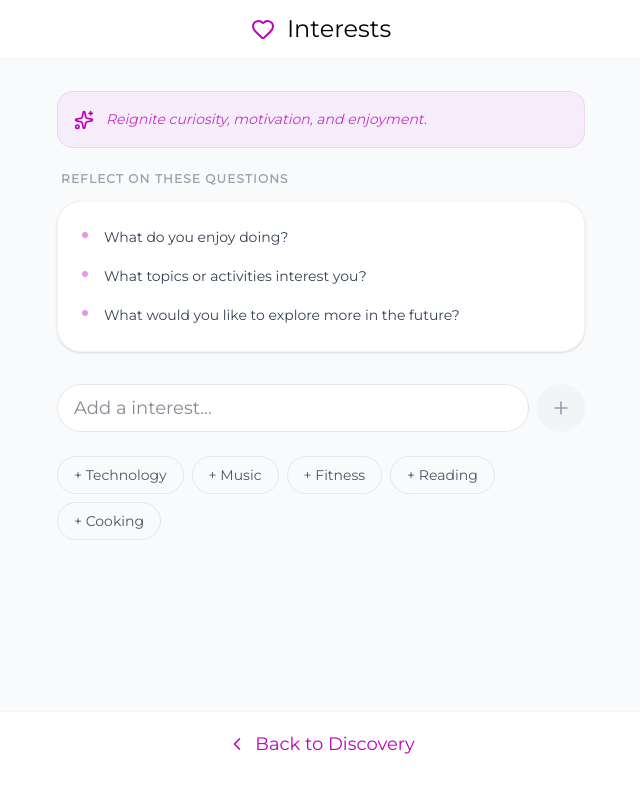
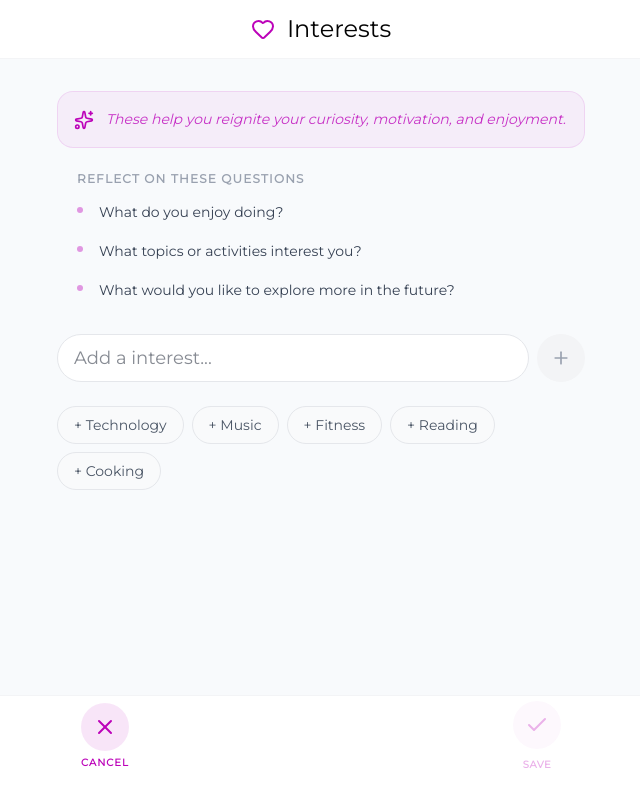
Before and after one commit to Scottish-Tech-Army/BulildU, a Next.js app: page /discovery/interests in a window 1280 px wide. Shown: the whole page, without its empty margins (319-959 px from the left). Built offline with nearby package versions, Linux system fonts and the light colour scheme.

Commit message:
feat: Implement explicit save for discovery pillar items, introduce a celebration screen, and refine discovery status calculation.

```diff
--- a/src/app/discovery/[pillar]/page.tsx
+++ b/src/app/discovery/[pillar]/page.tsx
@@ -5,8 +5,7 @@ import { useRouter, useParams } from "next/navigation";
 import { FullScreenLayout } from "@/components/layouts/FullScreenLayout";
 import {
   getDiscoveryData,
-  addDiscoveryItem,
-  removeDiscoveryItem,
+  saveDiscoveryData,
   type DiscoveryPillar,
 } from "@/lib/storage";
 import {
@@ -15,11 +14,12 @@ import {
   Sparkles,
   Heart,
   Compass,
-  ChevronLeft,
   X,
   Plus,
+  Check,
   type LucideIcon,
 } from "lucide-react";
+import { CelebrationScreen } from "@/components/ui/CelebrationScreen";
 
 // Pillar configuration
 interface PillarConfig {
@@ -29,6 +29,8 @@ interface PillarConfig {
   purpose: string;
   questions: string[];
   suggestions: string[];
+  celebrationTitle: string;
+  celebrationSubtitle: string;
 }
 
 const PILLAR_CONFIG: Record<DiscoveryPillar, PillarConfig> = {
@@ -36,7 +38,7 @@ const PILLAR_CONFIG: Record<DiscoveryPillar, PillarConfig> = {
     title: "Skills",
     singular: "skill",
     icon: Wrench,
-    purpose: "Help you recognise what you can already do.",
+    purpose: "These help you recognise what you can already do.",
     questions: [
       "What are you good at – at home, work, or in everyday life?",
       "What do people often come to you for?",
@@ -49,12 +51,14 @@ const PILLAR_CONFIG: Record<DiscoveryPillar, PillarConfig> = {
       "Creativity",
       "Leadership",
     ],
+    celebrationTitle: "Skills Unlocked!",
+    celebrationSubtitle: "You've recognised what you're capable of. These skills are the building blocks of your potential.",
   },
   qualities: {
     title: "Qualities",
     singular: "quality",
     icon: Star,
-    purpose: "Build confidence by identifying personal strengths and character traits.",
+    purpose: "Build your confidence by identifying personal strengths and character traits.",
     questions: [
       "What personal qualities describe you?",
       "When have you shown resilience, kindness, leadership, or creativity?",
@@ -67,12 +71,14 @@ const PILLAR_CONFIG: Record<DiscoveryPillar, PillarConfig> = {
       "Patient",
       "Honest",
     ],
+    celebrationTitle: "Strengths Recognised!",
+    celebrationSubtitle: "Your qualities define your character. Acknowledging them is a powerful step toward self-belief.",
   },
   values: {
     title: "Values",
     singular: "value",
     icon: Compass,
-    purpose: "Help you understand what truly matters to you.",
+    purpose: "These help you understand what truly matters to you.",
     questions: [
       "What matters most to you in life right now?",
       "What do you want more of in your future?",
@@ -85,12 +91,14 @@ const PILLAR_CONFIG: Record<DiscoveryPillar, PillarConfig> = {
       "Security",
       "Freedom",
     ],
+    celebrationTitle: "Compass Set!",
+    celebrationSubtitle: "Knowing your values helps you make choices that align with your true self.",
   },
   interests: {
     title: "Interests",
     singular: "interest",
     icon: Heart,
-    purpose: "Reignite curiosity, motivation, and enjoyment.",
+    purpose: "These help you reignite your curiosity, motivation, and enjoyment.",
     questions: [
       "What do you enjoy doing?",
       "What topics or activities interest you?",
@@ -103,6 +111,8 @@ const PILLAR_CONFIG: Record<DiscoveryPillar, PillarConfig> = {
       "Reading",
       "Cooking",
     ],
+    celebrationTitle: "Passions Ignited!",
+    celebrationSubtitle: "Exploring your interests brings energy and joy to your journey forward.",
   },
 };
 
@@ -111,23 +121,28 @@ export default function PillarDetailPage() {
   const params = useParams();
   const pillarKey = params.pillar as DiscoveryPillar;
 
-  const [items, setItems] = useState<string[]>(() => {
-    // Note: pillarKey is available since it's from useParams
-    if (typeof window === "undefined") return [];
-    const data = getDiscoveryData();
-    return (pillarKey && data[pillarKey]) ? data[pillarKey] : [];
-  });
+  const [items, setItems] = useState<string[]>([]);
+  const [initialItems, setInitialItems] = useState<string[]>([]);
   const [inputValue, setInputValue] = useState("");
   const [isHydrated, setIsHydrated] = useState(false);
+  const [isDone, setIsDone] = useState(false);
 
   const config = PILLAR_CONFIG[pillarKey];
 
-  // Handle hydration flag separately to avoid SSR mismatches
+  // Handle hydration and initial state
   useEffect(() => {
-    requestAnimationFrame(() => {
-      setIsHydrated(true);
-    });
-  }, []);
+    if (typeof window !== "undefined") {
+      const data = getDiscoveryData();
+      const currentItems = (pillarKey && data[pillarKey]) ? [...data[pillarKey]] : [];
+
+      // Update state in next frame to avoid cascading render warning
+      requestAnimationFrame(() => {
+        setItems(currentItems);
+        setInitialItems(currentItems);
+        setIsHydrated(true);
+      });
+    }
+  }, [pillarKey]);
 
   if (!config) {
     router.push("/discovery");
@@ -145,15 +160,21 @@ export default function PillarDetailPage() {
       return;
     }
 
-    addDiscoveryItem(pillarKey, trimmed);
     setItems([...items, trimmed]);
     setInputValue("");
   };
 
   const handleRemoveItem = (item: string) => {
-    removeDiscoveryItem(pillarKey, item);
     setItems(items.filter(i => i !== item));
   };
+
+  const handleSave = () => {
+    if (!pillarKey) return;
+    saveDiscoveryData({ [pillarKey]: items });
+    setIsDone(true);
+  };
+
+  const isDirty = JSON.stringify([...items].sort()) !== JSON.stringify([...initialItems].sort());
 
   const handleSubmit = (e: React.FormEvent) => {
     e.preventDefault();
@@ -167,6 +188,19 @@ export default function PillarDetailPage() {
 
   if (!isHydrated) {
     return null;
+  }
+
+  if (isDone) {
+    return (
+      <CelebrationScreen
+        progress={100}
+        icon={config.icon}
+        title={config.celebrationTitle}
+        subtitle={config.celebrationSubtitle}
+        buttonText="Back to Discovery"
+        onButtonClick={() => router.push("/discovery")}
+      />
+    );
   }
 
   return (
@@ -190,11 +224,11 @@ export default function PillarDetailPage() {
           </div>
 
           {/* Questions - Consolidated Card */}
-          <div className="space-y-4 mb-8">
+          <div className="space-y-4 mb-8 mx-4">
             <h2 className="text-xs font-bold text-gray-400 uppercase tracking-widest px-1">
               Reflect on these questions
             </h2>
-            <div className="bg-white rounded-3xl border border-gray-100 p-6 space-y-4 shadow-sm">
+            <div className="px-1 space-y-4">
               <ul className="space-y-4">
                 {config.questions.map((question, idx) => (
                   <li key={idx} className="flex gap-4">
@@ -275,14 +309,29 @@ export default function PillarDetailPage() {
       </div>
 
       {/* Bottom Nav */}
-      <nav className="fixed bottom-0 left-0 right-0 bg-white border-t border-gray-100 pb-safe z-50">
-        <div className="flex justify-center items-center h-16 max-w-xl mx-auto px-6">
+      <nav className="fixed bottom-0 left-0 right-0 bg-white border-t border-gray-100 pb-safe z-50 animate-in slide-in-from-bottom duration-500">
+        <div className="flex justify-between items-center h-20 max-w-xl mx-auto px-12">
           <button
             onClick={() => router.push("/discovery")}
-            className="flex items-center gap-2 text-brand-primary font-medium"
+            className="flex flex-col items-center justify-center text-brand-primary transition-colors gap-1 group"
           >
-            <ChevronLeft className="w-5 h-5" />
-            Back to Discovery
+            <div className="w-12 h-12 bg-brand-primary/10 rounded-full flex items-center justify-center mb-1 group-active:scale-95 transition-transform">
+              <X className="w-6 h-6 text-brand-primary" />
+            </div>
+            <span className="text-[10px] font-black uppercase tracking-widest -mt-1">Cancel</span>
+          </button>
+
+          <button
+            onClick={handleSave}
+            disabled={!isDirty}
+            className={`flex flex-col items-center justify-center text-brand-primary transition-colors gap-1 group ${
+              !isDirty ? "opacity-30 pointer-events-none" : ""
+            }`}
+          >
+            <div className="w-12 h-12 bg-brand-primary/10 rounded-full flex items-center justify-center mb-1 group-active:scale-95 transition-transform">
+              <Check className="w-6 h-6 text-brand-primary" />
+            </div>
+            <span className="text-[10px] font-bold uppercase tracking-wider">Save</span>
           </button>
         </div>
       </nav>
--- a/src/app/page.tsx
+++ b/src/app/page.tsx
@@ -44,7 +44,8 @@ export default function DashboardPage() {
   const [goals] = useState<Goal[]>(() => onboardingComplete ? getGoals() : []);
   const [showCheckInPrompt] = useState(() => onboardingComplete ? !hasCheckedInThisWeek() : false);
   const [momentum] = useState(() => onboardingComplete ? getMomentumDays() : 0);
-  const [isDiscoveryEmpty] = useState(() => onboardingComplete ? !isDiscoveryPopulated() : false);
+  // Reactive calculation for Discovery status (re-checks on navigation/render)
+  const isDiscoveryEmpty = onboardingComplete ? !isDiscoveryPopulated() : false;
 
   // Redirect to onboarding if not completed
   useEffect(() => {
--- a/src/lib/storage.ts
+++ b/src/lib/storage.ts
@@ -226,7 +226,7 @@ export function getGoals(): Goal[] {
   try {
     const stored = localStorage.getItem(STORAGE_KEYS.GOALS);
     if (!stored) return [];
-    const rawGoals = JSON.parse(stored) as any[];
+    const rawGoals = JSON.parse(stored) as Goal[];
 
     // Data Migration: Ensure 'steps' property exists
     return rawGoals.map(g => {
@@ -516,7 +516,7 @@ export function getCheckIns(): CheckIn[] {
   try {
     const stored = localStorage.getItem(STORAGE_KEYS.CHECKINS);
     if (!stored) return [];
-    const rawCheckIns = JSON.parse(stored) as any[];
+    const rawCheckIns = JSON.parse(stored) as CheckIn[];
 
     // Data Migration: Ensure 'stepsCompleted' exists
     return rawCheckIns.map(c => {
```
